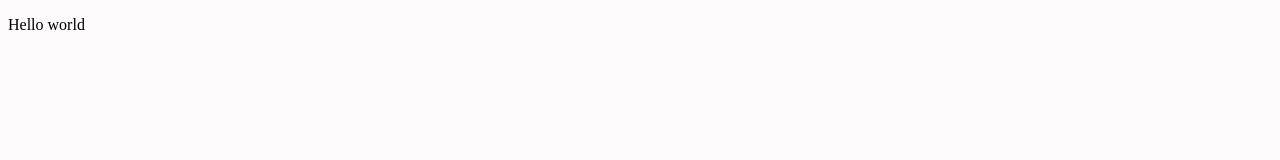
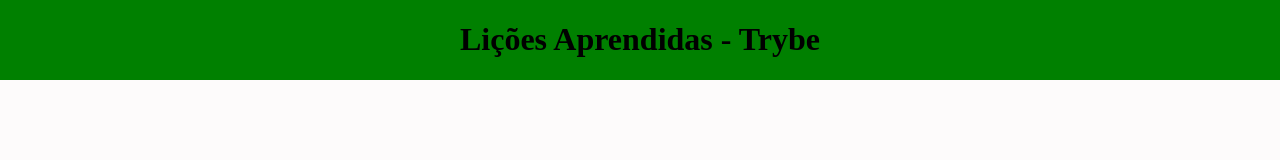
Before and after one commit to nayrgst/lessons-learned, a website: page index.html in a window 1280 px wide. Drawn offline with Linux system fonts and the light colour scheme.

Commit message:
✅ req 2 finished

```diff
--- a/index.html
+++ b/index.html
@@ -7,8 +7,10 @@
     <title>lessons learned</title>
   </head>
   <body>
-    <div>
-      <p>Hello world</p>
-    </div>
+    <main>
+      <header id="cabecalho">
+        <h1 id="titulo">Lições Aprendidas - Trybe</h1>
+      </header>
+    </main>
   </body>
 </html>
--- a/style.css
+++ b/style.css
@@ -1,3 +1,17 @@
 body {
   background-color: rgb(253, 251, 251);
+  width: 100%;
+  height: 100%;
+  margin: 0;
+  padding: 0;
 }
+
+#cabecalho {
+  top: 0;
+  position: fixed;
+  background-color: green;
+  width: 100%;
+  display: flex;
+  align-items: center;
+  justify-content: center;
+}
```
